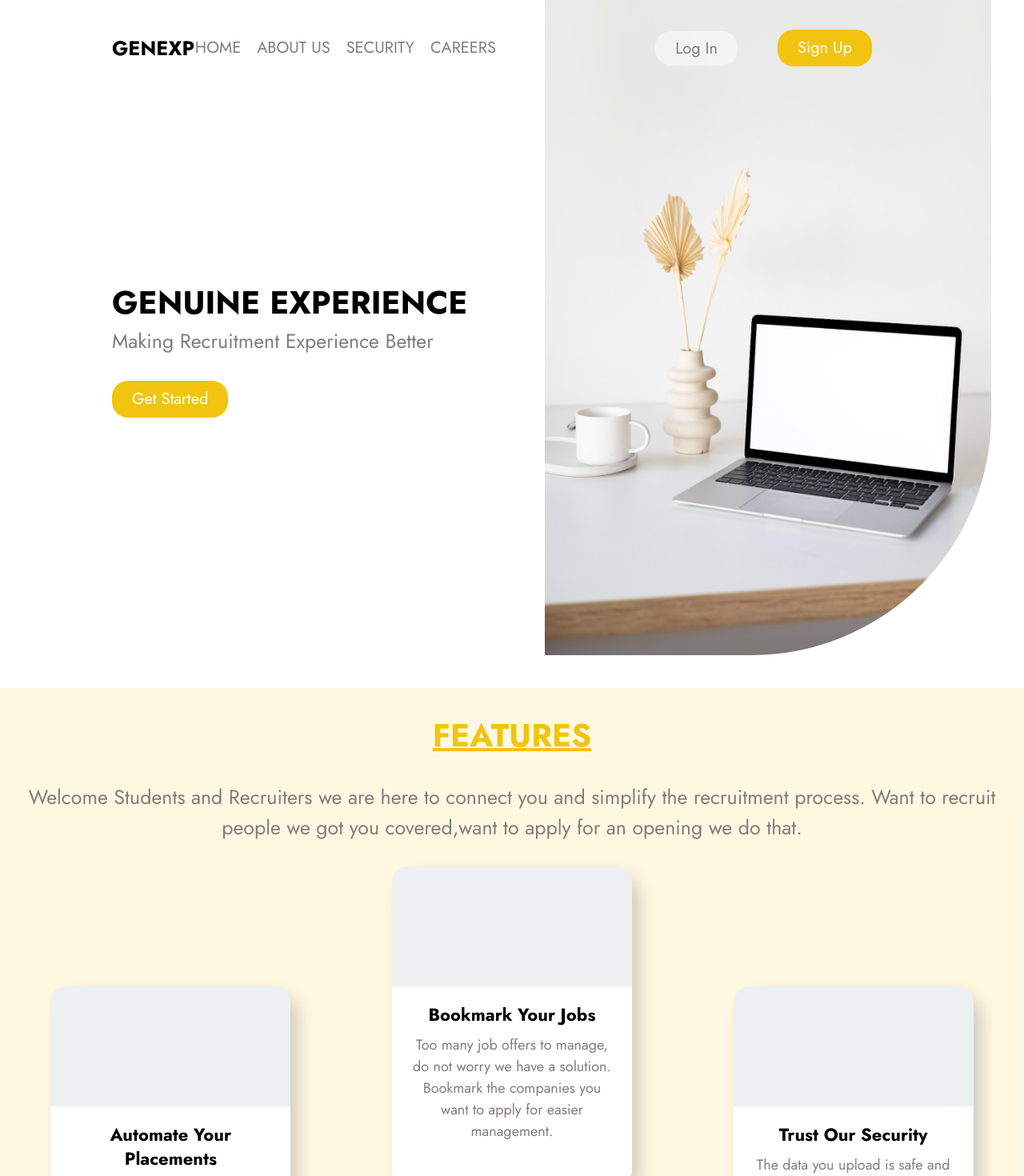
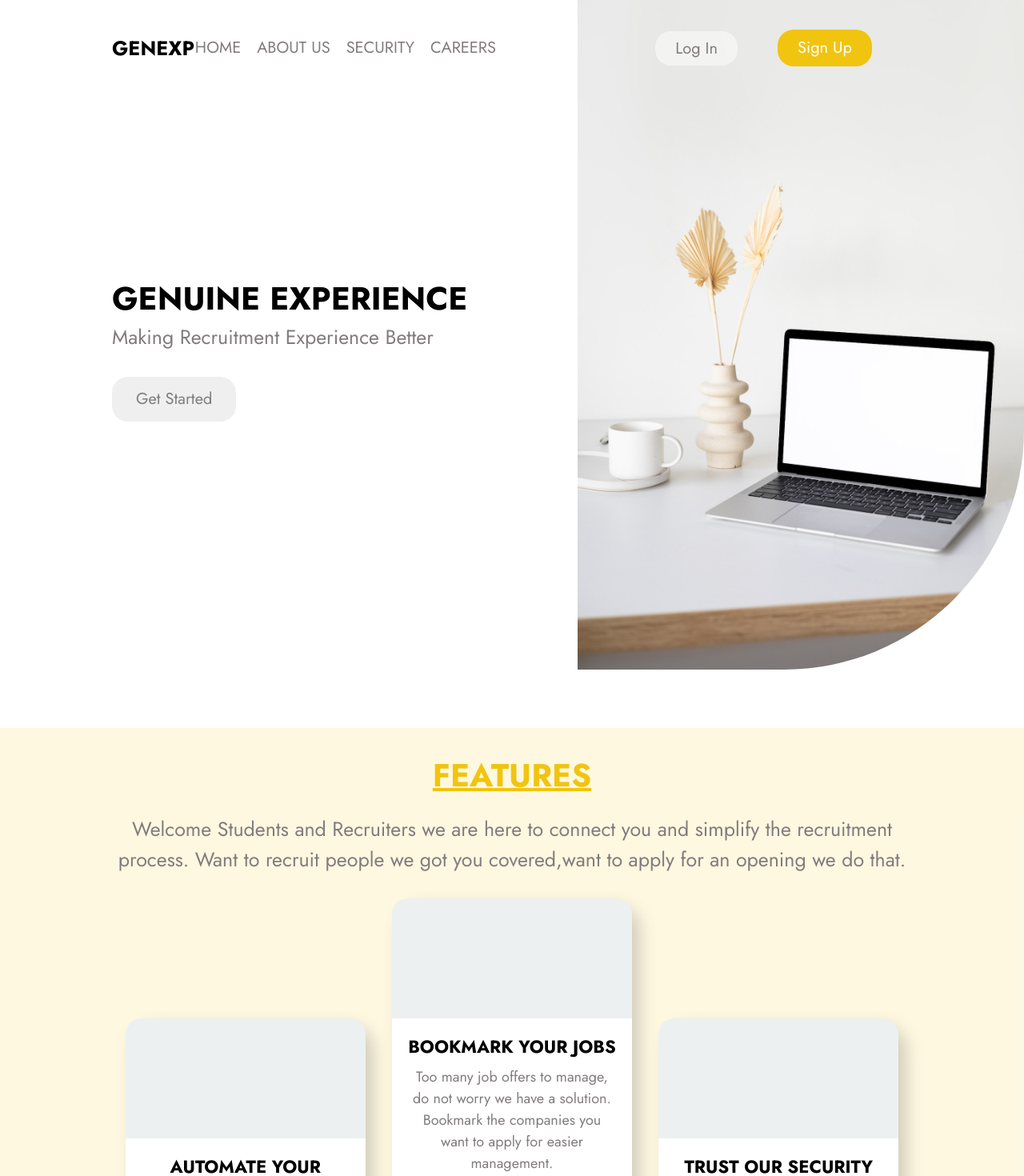
Before and after one commit to ktarun1419/genexp, a React (Create React App) app: page / in a window 1280 px wide. Shown: the top 1470 px of the page at 80% size. Built offline with nearby package versions, Linux system fonts and the light colour scheme.

Commit message:
Some minor fixes in Home.css

```diff
--- a/src/components/Home.css
+++ b/src/components/Home.css
@@ -34,7 +34,7 @@
 }
 
 
-.main-hero-section .button-group button {
+.main-hero-section .button-h-group button {
 
     padding: 0.5rem 2.5rem;
     background-color: var(--button-background);
@@ -44,7 +44,7 @@
     z-index: 9; */
 }
 
-.main-hero-section .button-group button:hover {
+.main-hero-section .button-h-group button:hover {
     background: #1b3d68;
 }
 
@@ -66,6 +66,9 @@
     width: 558px;
     height: 837px;
     border-radius: 0px 0px 300px 0px;
+    position: absolute;
+    top: 0px;
+    right: 0;
 
 }
 .feature_heading{
@@ -77,18 +80,20 @@
 
 .feature_description{
     font-size: 25px;
-    padding: 30px;
+    padding: 20px 14rem;
 text-align: center;
 color: #827C7C;
 }
 
 .Feature{
     background-color: rgb(241,196,15,0.12);
+    margin-top: 15rem;
 }
 
 .Card_container{
     display: flex;
     justify-content: space-around;
+    padding: 10px 14rem;
 
 }
 .card_up,.card_down{
@@ -106,7 +111,10 @@ color: #827C7C;
     border-top-left-radius: 20px;
     border-top-right-radius: 20px;
     height: 150px;
+    display: flex;
     background-color: #ECF0F1;
+    align-items: center;
+    justify-content: center;
 }
 
 .White_box{
@@ -116,10 +124,11 @@ color: #827C7C;
     height: 250px;
     padding:20px;
     background-color: white;
+
 }
 
 .White_box h3{
-
+    text-transform: uppercase;
     line-height: 3rem;
     padding-bottom: 10px;
 }
```
